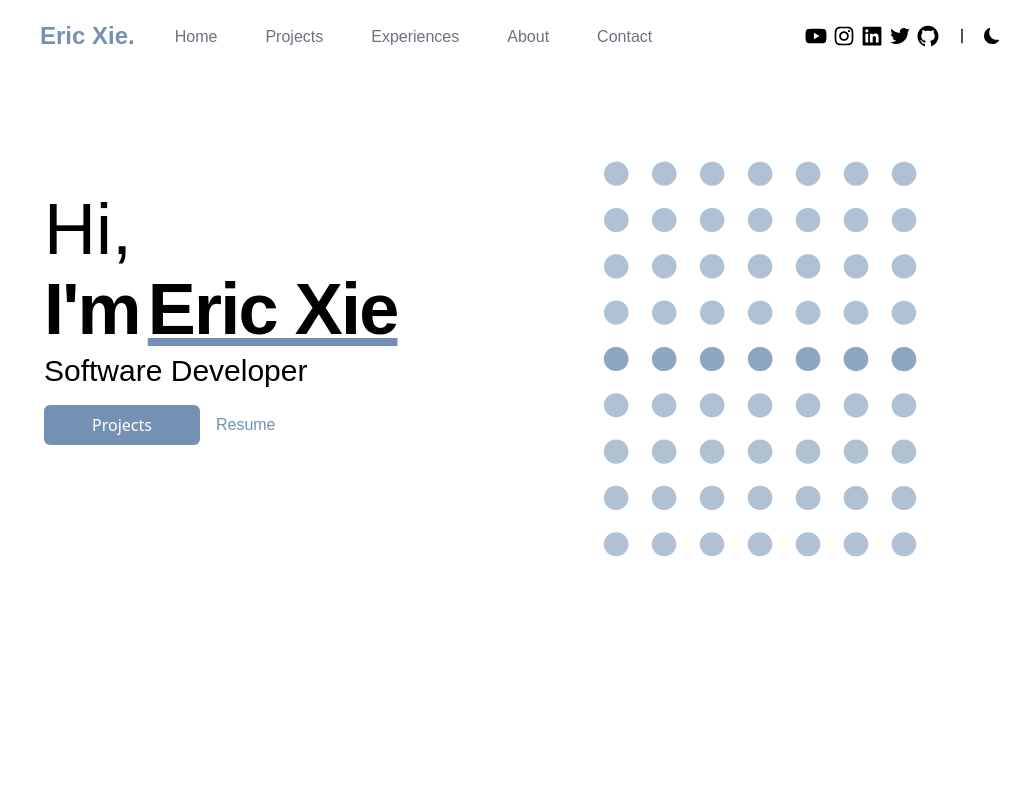
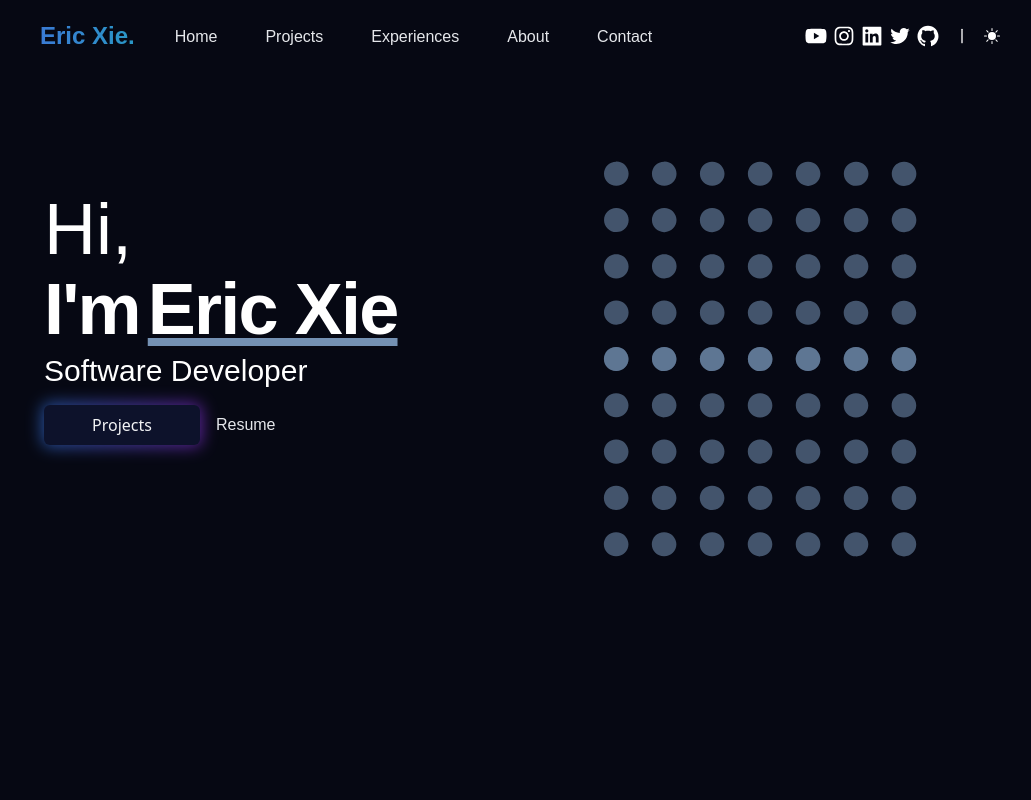
Before and after one commit to ericcxie/personal-website, a Next.js app: page / in a window 1280 px wide. Shown: the top 800 px of the page, without its empty margins (120-1151 px from the left). Built offline with nearby package versions, Linux system fonts and the light colour scheme.

Commit message:
Update default dark mode

```diff
--- a/pages/index.js
+++ b/pages/index.js
@@ -11,7 +11,7 @@ import Experiences from '../components/sections/experiences';
 
 
 export default function Home() {
-  const [darkMode, setDarkMode] = useState(false);
+  const [darkMode, setDarkMode] = useState(true);
 
   const toggleDarkMode = () => {
     if (window.localStorage) {
```
